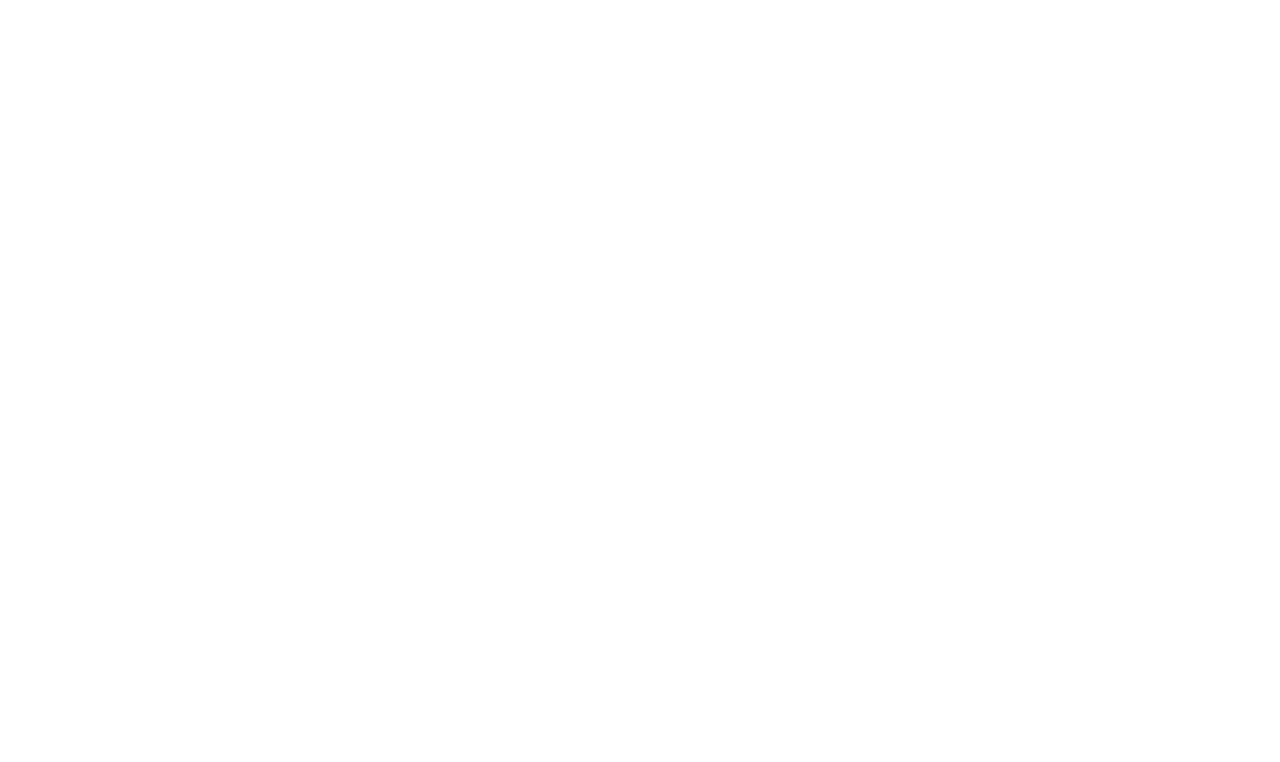
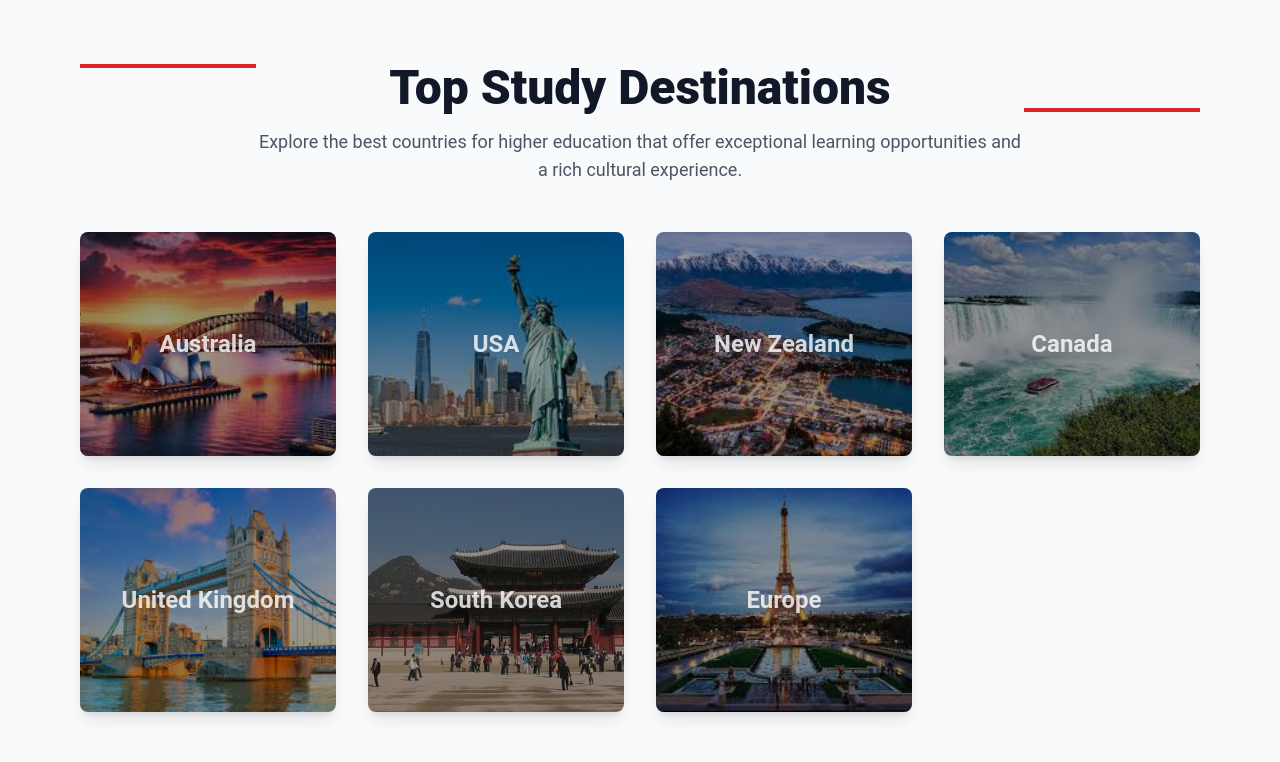
Before and after one commit to gl1tch0x1/consultancy, a React (Vite) app: page /TopDestination in a window 1280 px wide. Before the commit this address had no page. Shown: the top 762 px of the page. Built offline with nearby package versions, Linux system fonts and the light colour scheme.

Commit message:
Updating TopDestination

```diff
--- a/package.json
+++ b/package.json
@@ -12,12 +12,14 @@
   "dependencies": {
     "@emailjs/browser": "^4.4.1",
     "@fortawesome/fontawesome-free": "^6.6.0",
+    "bootstrap": "^5.3.3",
     "framer-motion": "^11.5.6",
     "react": "^18.3.1",
+    "react-bootstrap": "^2.10.5",
     "react-dom": "^18.3.1",
     "react-icon": "^1.0.0",
     "react-icons": "^5.3.0",
-    "react-router-dom": "^6.26.2",
+    "react-router-dom": "^6.27.0",
     "react-router-hash-link": "^2.4.3",
     "react-slick": "^0.30.2",
     "slick-carousel": "^1.8.1",
--- a/src/Routing/RouteApp.jsx
+++ b/src/Routing/RouteApp.jsx
@@ -3,6 +3,8 @@ import { BrowserRouter as Router, Route, Routes } from 'react-router-dom';
 import Layout from '../layout/Layout';
 import Contact from '../components/Contact/Contact';
 import AdminPanel from '../components/Admin/Admin';
+import TopStudyDestination from '../components/TopDestination/TopDestination';
+
 
 const RouteApp = () => {
   return (
@@ -11,6 +13,7 @@ const RouteApp = () => {
         <Route path="/" element={<Layout />} />
         <Route path="/contact" element={<Contact />} />
         <Route path="/admin" element={<AdminPanel />} />
+        <Route path='/TopDestination' element={<TopStudyDestination />} />
       </Routes>
     </Router>
   );
--- a/src/components/Footer/Footer.jsx
+++ b/src/components/Footer/Footer.jsx
@@ -1,7 +1,7 @@
 import React from "react";
 import { useNavigate } from "react-router-dom";
 import { HashLink } from 'react-router-hash-link';
-import Logo from "../../assets/logo.png";
+import Logo from "../../assets/logo-white.png";
 
 const Footer = () => {
   const navigate = useNavigate();
--- /dev/null
+++ b/src/components/TopDestination/DestinationDetails.jsx
@@ -0,0 +1,17 @@
+import React from 'react';
+import { useLocation } from 'react-router-dom';
+
+const DestinationDetails = () => {
+  const location = useLocation();
+  const { destination } = location.state;
+
+  return (
+    <div className="max-w-3xl mx-auto py-10">
+      <h1 className="text-3xl font-bold">{destination.name}</h1>
+      <img src={destination.image} alt={destination.name} className="w-full h-64 object-cover mt-4" />
+      <p className="mt-4 text-lg">{destination.details}</p>
+    </div>
+  );
+};
+
+export default DestinationDetails;
--- a/src/components/TopDestination/TopDestination.jsx
+++ b/src/components/TopDestination/TopDestination.jsx
@@ -1,4 +1,5 @@
 import React from 'react';
+import { Link, useNavigate } from 'react-router-dom';
 import operaHouse from '../../assets/operaHouse.jpeg';
 import liberty from '../../assets/liberty.jpeg';
 import nzland from '../../assets/nzland.jpeg';
@@ -8,46 +9,52 @@ import korea from '../../assets/korea.jpg';
 import europe from '../../assets/europe.jpeg';
 
 const studyDestinations = [
-  { name: 'Australia', image: operaHouse },
-  { name: 'USA', image: liberty },
-  { name: 'New Zealand', image: nzland },
-  { name: 'Canada', image: niagara },
-  { name: 'United Kingdom', image: london },
-  { name: 'South Korea', image: korea },
-  { name: 'Europe', image: europe }
+  { name: 'Australia', image: operaHouse, path: '/details/australia', details: 'Australia offers top-tier education with globally recognized universities, and diverse cultural experiences.' },
+  { name: 'USA', image: liberty, path: '/details/usa', details: 'The USA is home to many of the world’s best universities, offering cutting-edge research and diverse academic programs.' },
+  { name: 'New Zealand', image: nzland, path: '/details/new-zealand', details: 'New Zealand is known for its innovative education system and a safe, friendly environment for students.' },
+  { name: 'Canada', image: niagara, path: '/details/canada', details: 'Canada provides high-quality education at affordable costs, with a focus on research and cultural diversity.' },
+  { name: 'United Kingdom', image: london, path: '/details/united-kingdom', details: 'The UK is known for its prestigious universities and rich academic heritage.' },
+  { name: 'South Korea', image: korea, path: '/details/south-korea', details: 'South Korea offers cutting-edge technology and a strong emphasis on innovation and research.' },
+  { name: 'Europe', image: europe, path: '/details/europe', details: 'Europe offers diverse educational experiences with universities known for excellence and historical significance.' }
 ];
 
 const TopStudyDestination = () => {
+  const navigate = useNavigate();
+
+  const handleNavigate = (destination) => {
+    navigate(destination.path, { state: { destination } });
+  };
+
   return (
     <div className="bg-gray-50 py-16 px-10 lg:px-20">
       <div className="max-w-7xl mx-auto text-center mb-12">
         <div className='flex flex-col'>
-        <h1 className="text-4xl lg:text-5xl font-extrabold text-gray-900">
-        <div className="lg:w-44 md:w-14 w-4 h-1 bg-red-600 inline-block align-middle ml-2 mt-5"></div>
-          Top Study Destinations
-        <div className="lg:w-44 md:w-14 w-4 h-1 bg-red-600 inline-block align-middle ml-2 mt-5"></div>
-        </h1>
+          <h1 className="text-4xl lg:text-5xl font-extrabold text-gray-900">
+            <span className="block relative">
+              <span className="absolute left-0 top-0 w-44 h-1 bg-red-600"></span>
+              Top Study Destinations
+              <span className="absolute right-0 bottom-0 w-44 h-1 bg-red-600"></span>
+            </span>
+          </h1>
         </div>
-        <p className="mt-4 text-lg text-gray-600">
+        <p className="mt-4 text-lg text-gray-600 max-w-3xl mx-auto">
           Explore the best countries for higher education that offer exceptional learning opportunities and a rich cultural experience.
         </p>
       </div>
 
-      {/* Grid for study destinations */}
       <div className="grid grid-cols-1 sm:grid-cols-2 md:grid-cols-3 lg:grid-cols-4 gap-8 max-w-7xl mx-auto">
         {studyDestinations.map((destination, index) => (
           <div
             key={index}
-            className="relative group overflow-hidden rounded-lg shadow-lg bg-white hover:shadow-2xl transition-shadow duration-300"
+            className="relative group overflow-hidden rounded-lg shadow-lg bg-white hover:shadow-2xl transition-shadow duration-300 cursor-pointer"
+            onClick={() => handleNavigate(destination)}
           >
-            {/* Image for each country */}
             <img
               src={destination.image}
-              alt={destination.name}
+              alt={`View more about studying in ${destination.name}`}
               className="w-full h-56 object-cover transition-transform duration-300 transform group-hover:scale-105"
+              loading="lazy"
             />
-
-            {/* Country name overlay, always visible and slightly transparent */}
             <div className="absolute inset-0 bg-black bg-opacity-40 flex items-center justify-center">
               <h2 className="text-white text-2xl font-bold transition-opacity duration-300 opacity-80 group-hover:opacity-100">
                 {destination.name}
```
Also changed, not shown: 1 other file (tests, documents, lock files or other folders).
